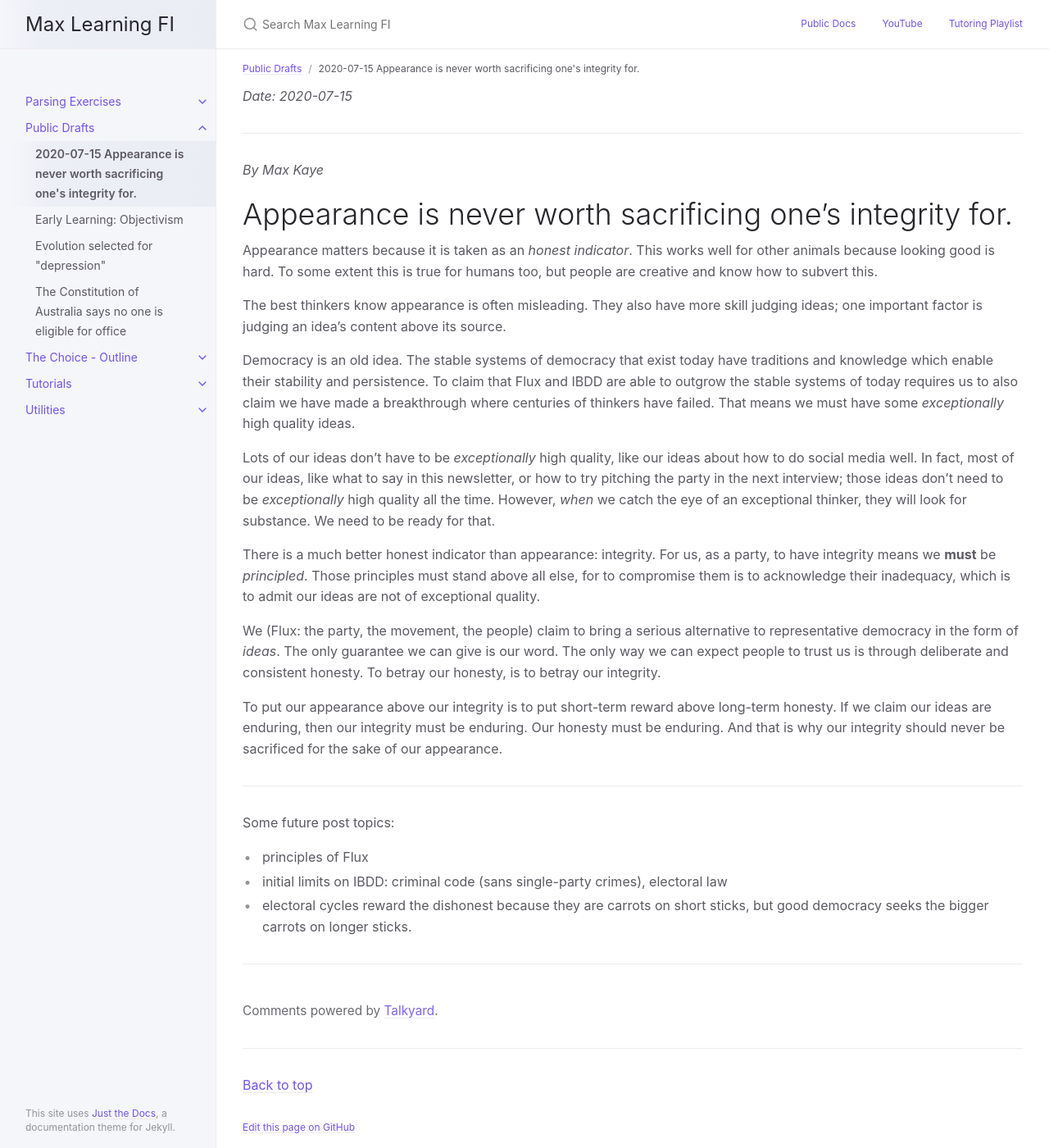
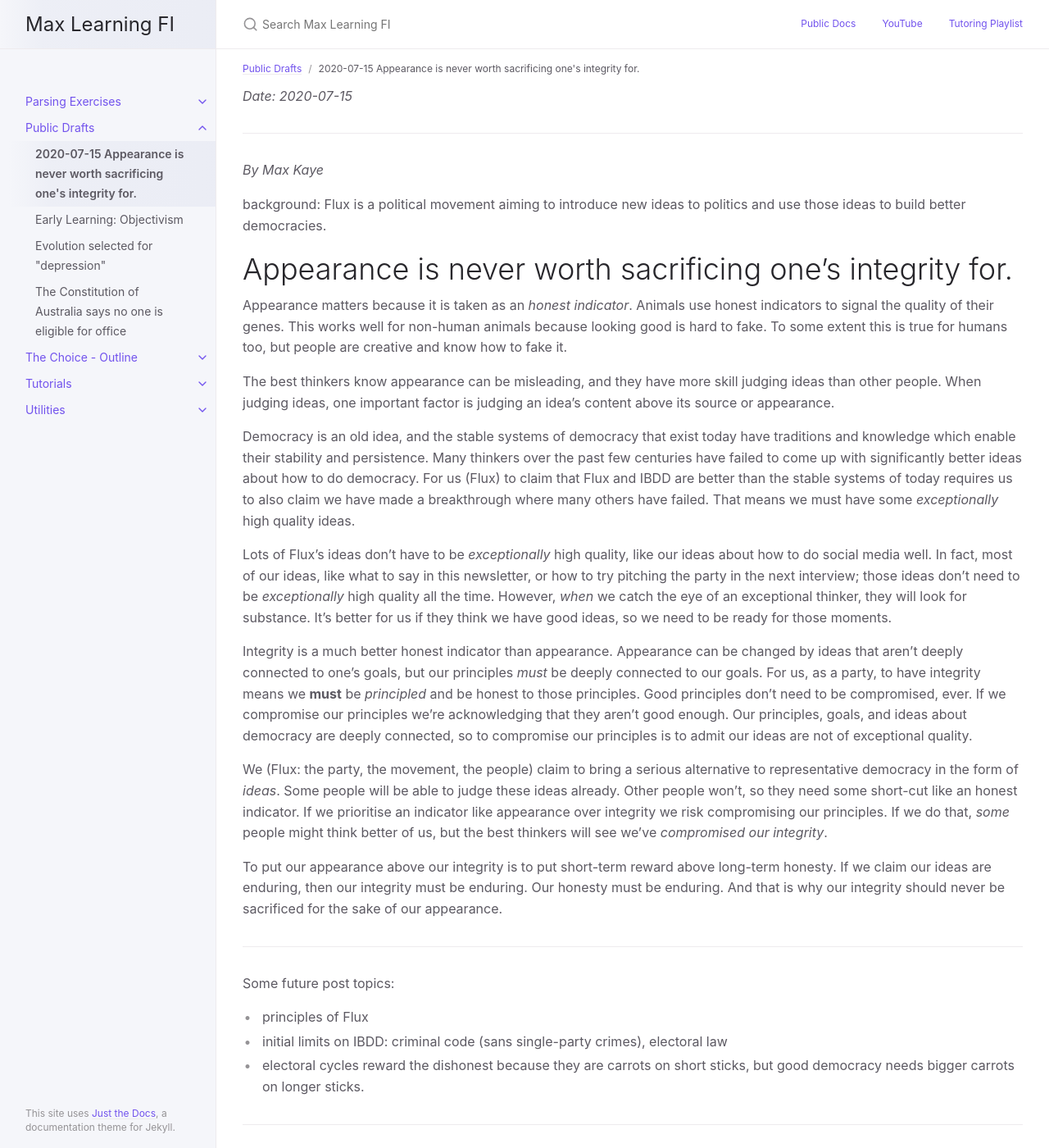
Before and after one commit to curi/fi, a Jekyll site: the page built from docs/pub-drafts/flux-appearance-and-integrity.md, in a window 1280 px wide and 1400 px high. Shown: the whole window at 82% size. Built offline with Jekyll 4.4.1, drawn with Linux system fonts in a browser that asks for light colours.

Commit message:
try and improve integrity article

```diff
--- a/docs/pub-drafts/flux-appearance-and-integrity.md
+++ b/docs/pub-drafts/flux-appearance-and-integrity.md
@@ -6,19 +6,21 @@ layout: post
 parent: Public Drafts
 ---
 
+background: Flux is a political movement aiming to introduce new ideas to politics and use those ideas to build better democracies.
+
 # Appearance is never worth sacrificing one's integrity for.
 
-Appearance matters because it is taken as an *honest indicator*. This works well for other animals because looking good is hard. To some extent this is true for humans too, but people are creative and know how to subvert this.
+Appearance matters because it is taken as an *honest indicator*. Animals use honest indicators to signal the quality of their genes. This works well for non-human animals because looking good is hard to fake. To some extent this is true for humans too, but people are creative and know how to fake it.
 
-The best thinkers know appearance is often misleading. They also have more skill judging ideas; one important factor is judging an idea's content above its source.
+The best thinkers know appearance can be misleading, and they have more skill judging ideas than other people. When judging ideas, one important factor is judging an idea's content above its source or appearance.
 
-Democracy is an old idea. The stable systems of democracy that exist today have traditions and knowledge which enable their stability and persistence. To claim that Flux and IBDD are able to outgrow the stable systems of today requires us to also claim we have made a breakthrough where centuries of thinkers have failed. That means we must have some *exceptionally* high quality ideas.
+Democracy is an old idea, and the stable systems of democracy that exist today have traditions and knowledge which enable their stability and persistence. Many thinkers over the past few centuries have failed to come up with significantly better ideas about how to do democracy. For us (Flux) to claim that Flux and IBDD are better than the stable systems of today requires us to also claim we have made a breakthrough where many others have failed. That means we must have some *exceptionally* high quality ideas.
 
-Lots of our ideas don't have to be *exceptionally* high quality, like our ideas about how to do social media well. In fact, most of our ideas, like what to say in this newsletter, or how to try pitching the party in the next interview; those ideas don't need to be *exceptionally* high quality all the time. However, *when* we catch the eye of an exceptional thinker, they will look for substance. We need to be ready for that.
+Lots of Flux's ideas don't have to be *exceptionally* high quality, like our ideas about how to do social media well. In fact, most of our ideas, like what to say in this newsletter, or how to try pitching the party in the next interview; those ideas don't need to be *exceptionally* high quality all the time. However, *when* we catch the eye of an exceptional thinker, they will look for substance. It's better for us if they think we have good ideas, so we need to be ready for those moments.
 
-There is a much better honest indicator than appearance: integrity. For us, as a party, to have integrity means we **must** be *principled*. Those principles must stand above all else, for to compromise them is to acknowledge their inadequacy, which is to admit our ideas are not of exceptional quality.
+Integrity is a much better honest indicator than appearance. Appearance can be changed by ideas that aren't deeply connected to one's goals, but our principles *must* be deeply connected to our goals. For us, as a party, to have integrity means we **must** be *principled* and be honest to those principles. Good principles don't need to be compromised, ever. If we compromise our principles we're acknowledging that they aren't good enough. Our principles, goals, and ideas about democracy are deeply connected, so to compromise our principles is to admit our ideas are not of exceptional quality.
 
-We (Flux: the party, the movement, the people) claim to bring a serious alternative to representative democracy in the form of *ideas*. The only guarantee we can give is our word. The only way we can expect people to trust us is through deliberate and consistent honesty. To betray our honesty, is to betray our integrity.
+We (Flux: the party, the movement, the people) claim to bring a serious alternative to representative democracy in the form of *ideas*. Some people will be able to judge these ideas already. Other people won't, so they need some short-cut like an honest indicator. If we prioritise an indicator like appearance over integrity we risk compromising our principles. If we do that, *some* people might think better of us, but the best thinkers will see we've *compromised our integrity*.
 
 To put our appearance above our integrity is to put short-term reward above long-term honesty. If we claim our ideas are enduring, then our integrity must be enduring. Our honesty must be enduring. And that is why our integrity should never be sacrificed for the sake of our appearance.
 
@@ -28,4 +30,4 @@ Some future post topics:
 
 * principles of Flux
 * initial limits on IBDD: criminal code (sans single-party crimes), electoral law
-* electoral cycles reward the dishonest because they are carrots on short sticks, but good democracy seeks the bigger carrots on longer sticks.
+* electoral cycles reward the dishonest because they are carrots on short sticks, but good democracy needs bigger carrots on longer sticks.
```
